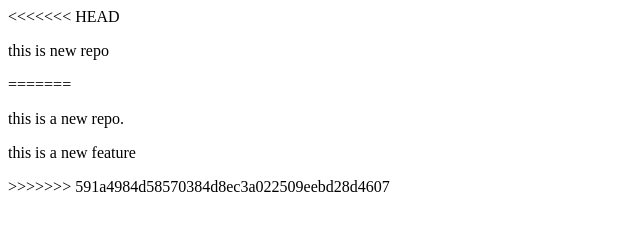
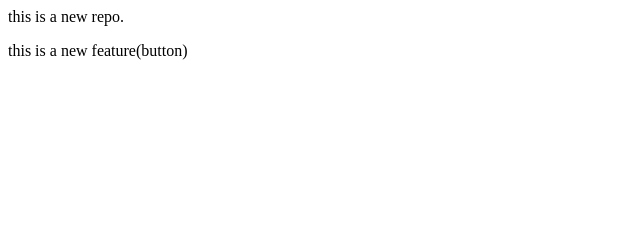
Before and after one commit to sksahid999/local-repo, a plain HTML site: page index.html in a window 1280 px wide. Shown: the whole page, without its empty margins (0-640 px from the left). Drawn offline with Linux system fonts and the light colour scheme.

```diff
--- a/index.html
+++ b/index.html
@@ -1,6 +1,2 @@
-<<<<<<< HEAD
-<p> this is new repo</p>
-=======
 <p>this is a new repo.</p>
-<p>this is a new feature</p>
->>>>>>> 591a4984d58570384d8ec3a022509eebd28d4607
+<p>this is a new feature(button)</p>
```
